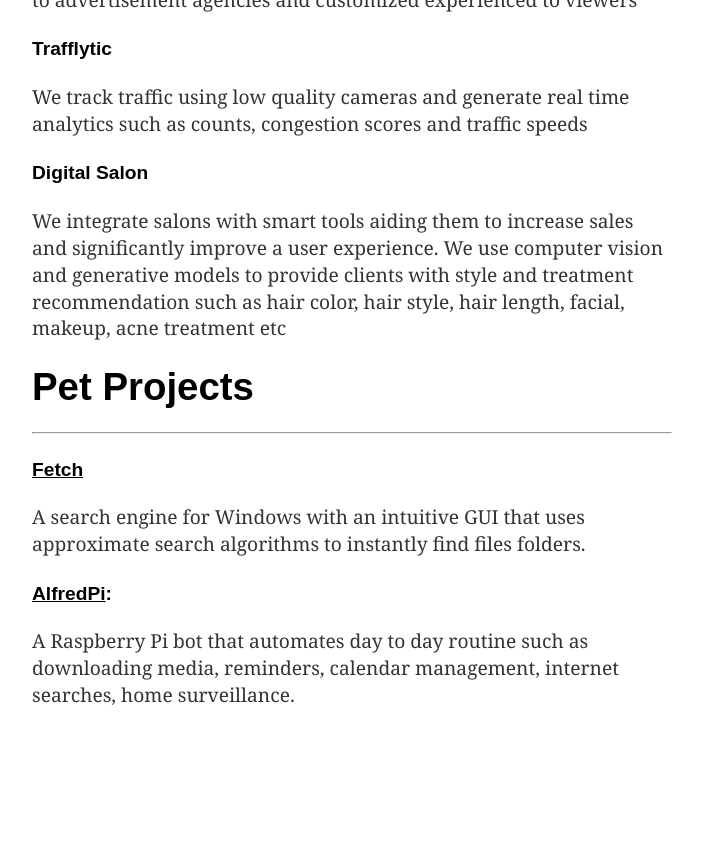
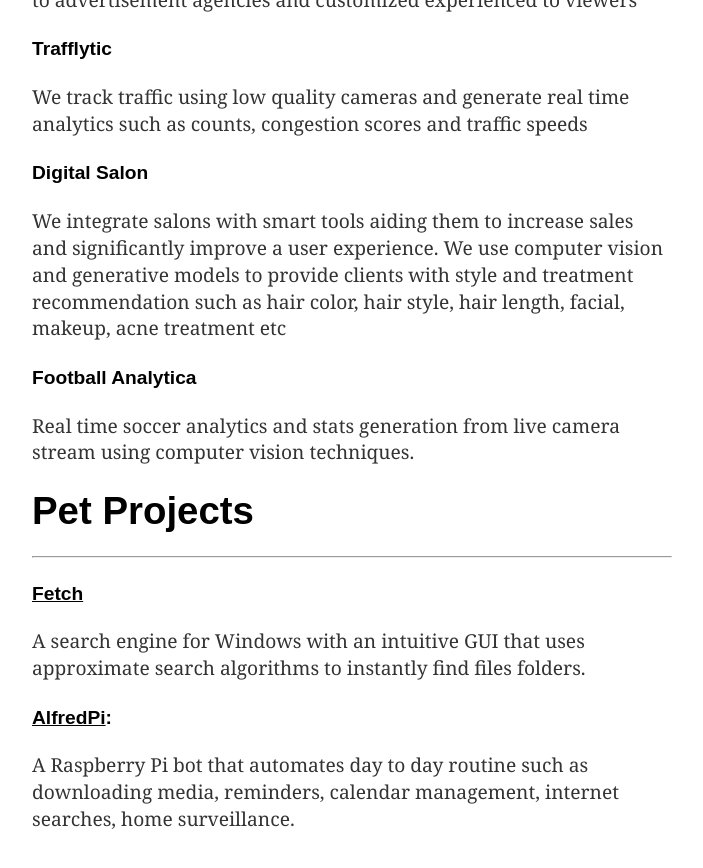
Before and after one commit to hussamh10/hussamh10.github.io, a Jekyll site: the page built from projects.md, in a window 1280 px wide and 900 px high, scrolled down 1080 px. Shown: the top 868 px of the window, without its empty margins (352-1055 px from the left). Built offline with Jekyll 4.4.1, drawn with Linux system fonts in a browser that asks for light colours; before the commit the page ends 1856 px from its top, so only the background shows below that.

Commit message:
added analytica

```diff
--- a/projects.md
+++ b/projects.md
@@ -31,6 +31,8 @@
 We track traffic using low quality cameras and generate real time analytics such as counts, congestion scores and traffic speeds
 #### Digital Salon
 We integrate salons with smart tools aiding them to increase sales and significantly improve a user experience. We use computer vision and generative models to provide clients with style and treatment recommendation such as hair color, hair style, hair length, facial, makeup, acne treatment etc
+#### Football Analytica
+Real time soccer analytics and stats generation from live camera stream using computer vision techniques.
 
 # Pet Projects
 <hr>
```
